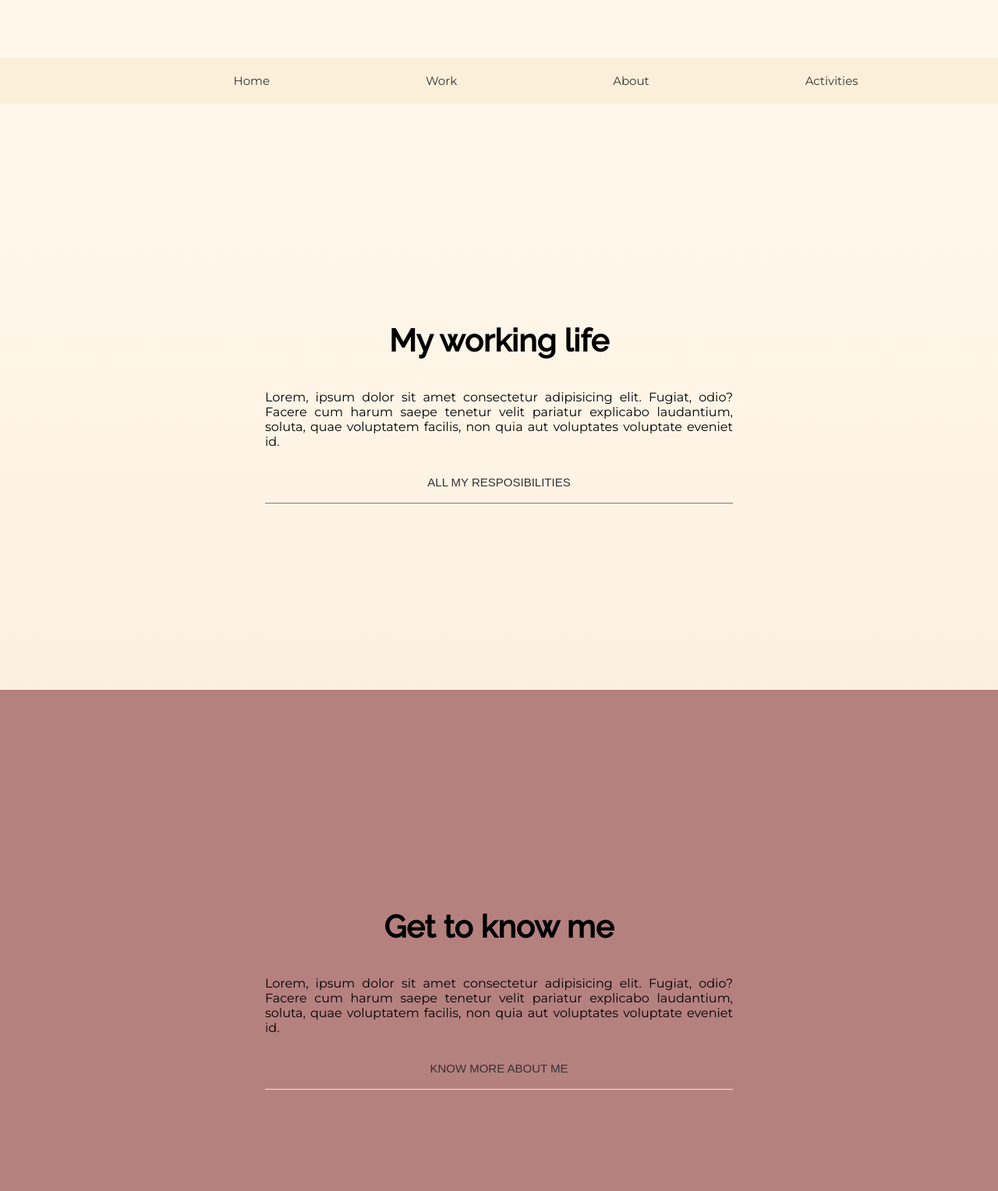
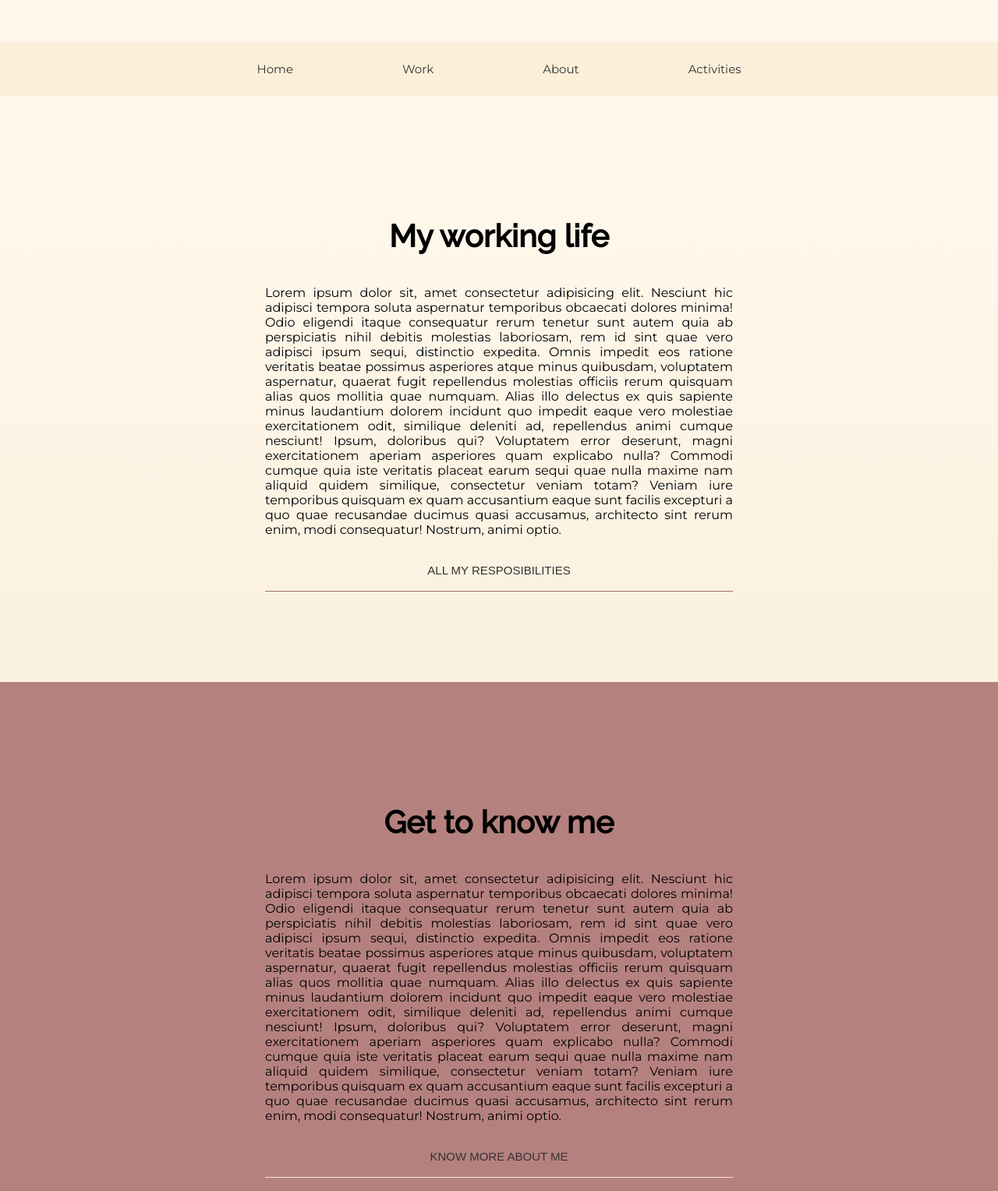
Before and after one commit to RioCantre/project-landing-page, a plain HTML site: page index.html in a window 1280 px wide. Shown: the part 612-2140 px from the top of the page at 78% size. Drawn offline with Linux system fonts and the light colour scheme.

Commit message:
Updated html and css

```diff
--- a/css/styles.css
+++ b/css/styles.css
@@ -30,11 +30,12 @@ h3 {
     display: flex;
     justify-content: center;
     list-style: none;
-    padding: 20px 60px;
+    padding: 25px 40px;
+    padding-left: 0;
     margin: 0;
 }
-#navbar li a {
-    padding: 20px 60px;
+#nav-menu li a {
+    padding: 30px 30px;
     margin: 40px;
     text-decoration: none;
     font-family: 'Montserrat', sans-serif;
@@ -63,7 +64,7 @@ h3 {
     padding: 40px;
 }
 .header-p{
-    padding: 20px;
+    padding: 10px;
 }
 
 /* section style */
@@ -125,7 +126,7 @@ p,
 }
 
 /* footer style */
-footer ,
+footer,
 .page-footer {
     padding: 40px;
     background-color: #E0856C;
@@ -165,11 +166,13 @@ footer a:hover {
 .active, .collapsible:hover {
     background-color: #FAE5C2;
 }
-#content-light {
+#light-section-1,
+#light-section-2 {
     border-bottom: 1px solid #9D6D6B;
 
 }
-#content-light:hover {
+#light-section-1:hover,
+#light-section-2:hover {
     background-color: #9D6D6B;
 
 }
--- a/index.html
+++ b/index.html
@@ -40,12 +40,22 @@
             <div>
                 <h3>My working life</h3>
                 <p>
-                    Lorem, ipsum dolor sit amet consectetur adipisicing elit. Fugiat, odio? Facere cum harum saepe tenetur velit pariatur explicabo laudantium, soluta, quae voluptatem facilis, non quia aut voluptates voluptate eveniet id.
+                    Lorem ipsum dolor sit, amet consectetur adipisicing elit. Nesciunt hic adipisci tempora soluta aspernatur temporibus
+                    obcaecati dolores minima! Odio eligendi itaque consequatur rerum tenetur sunt autem quia ab perspiciatis nihil
+                    debitis molestias laboriosam, rem id sint quae vero adipisci ipsum sequi, distinctio expedita. Omnis impedit eos
+                    ratione veritatis beatae possimus asperiores atque minus quibusdam, voluptatem aspernatur, quaerat fugit repellendus
+                    molestias officiis rerum quisquam alias quos mollitia quae numquam. Alias illo delectus ex quis sapiente minus
+                    laudantium dolorem incidunt quo impedit eaque vero molestiae exercitationem odit, similique deleniti ad, repellendus
+                    animi cumque nesciunt! Ipsum, doloribus qui? Voluptatem error deserunt, magni exercitationem aperiam asperiores quam
+                    explicabo nulla? Commodi cumque quia iste veritatis placeat earum sequi quae nulla maxime nam aliquid quidem
+                    similique, consectetur veniam totam? Veniam iure temporibus quisquam ex quam accusantium eaque sunt facilis
+                    excepturi a quo quae recusandae ducimus quasi accusamus, architecto sint rerum enim, modi consequatur! Nostrum,
+                    animi optio.
                 </p>
                 <div class="hidden-content">
-                    <button type="button" class="collapsible" id="content-light">All my resposibilities</button>
+                    <button type="button" class="collapsible" id="light-section-1">All my resposibilities</button>
                     <div class="content">
-                        <p>Lorem ipsum dolor sit amet consectetur adipisicing elit.
+                        <p>Lorem ipsum dolor sit amet consectetur adipisicing elit.</p>
                         <ul>
                             <li>
                                 Lorem ipsum dolor sit amet.
@@ -57,7 +67,6 @@
                                 Lorem ipsum dolor sit amet.
                             </li>
                         </ul>
-                        </p>
                     </div>
                 </div>
             </div>
@@ -67,12 +76,22 @@
             <div>
                 <h3>Get to know me</h3>
                 <p>
-                    Lorem, ipsum dolor sit amet consectetur adipisicing elit. Fugiat, odio? Facere cum harum saepe tenetur velit pariatur explicabo laudantium, soluta, quae voluptatem facilis, non quia aut voluptates voluptate eveniet id.
+                    Lorem ipsum dolor sit, amet consectetur adipisicing elit. Nesciunt hic adipisci tempora soluta aspernatur temporibus
+                    obcaecati dolores minima! Odio eligendi itaque consequatur rerum tenetur sunt autem quia ab perspiciatis nihil
+                    debitis molestias laboriosam, rem id sint quae vero adipisci ipsum sequi, distinctio expedita. Omnis impedit eos
+                    ratione veritatis beatae possimus asperiores atque minus quibusdam, voluptatem aspernatur, quaerat fugit repellendus
+                    molestias officiis rerum quisquam alias quos mollitia quae numquam. Alias illo delectus ex quis sapiente minus
+                    laudantium dolorem incidunt quo impedit eaque vero molestiae exercitationem odit, similique deleniti ad, repellendus
+                    animi cumque nesciunt! Ipsum, doloribus qui? Voluptatem error deserunt, magni exercitationem aperiam asperiores quam
+                    explicabo nulla? Commodi cumque quia iste veritatis placeat earum sequi quae nulla maxime nam aliquid quidem
+                    similique, consectetur veniam totam? Veniam iure temporibus quisquam ex quam accusantium eaque sunt facilis
+                    excepturi a quo quae recusandae ducimus quasi accusamus, architecto sint rerum enim, modi consequatur! Nostrum,
+                    animi optio.
                 </p>
                 <div class="hidden-content">
                     <button type="button" class="collapsible">Know more about me</button>
                     <div class="content">
-                        <p>Lorem ipsum dolor sit amet consectetur adipisicing elit.
+                        <p>Lorem ipsum dolor sit amet consectetur adipisicing elit.</p>
                         <ul>
                             <li>
                                 Lorem ipsum dolor sit amet.
@@ -84,7 +103,6 @@
                                 Lorem ipsum dolor sit amet.
                             </li>
                         </ul>
-                        </p>
                     </div>
                 </div>
             </div>
@@ -94,12 +112,12 @@
             <div>
                 <h3>Let's do something</h3>
                 <p>
-                    Lorem, ipsum dolor sit amet consectetur adipisicing elit. Fugiat, odio? Facere cum harum saepe tenetur velit pariatur explicabo laudantium, soluta, quae voluptatem facilis, non quia aut voluptates voluptate eveniet id.
+                    Lorem ipsum dolor sit, amet consectetur adipisicing elit. Nesciunt hic adipisci tempora soluta aspernatur temporibus obcaecati dolores minima! Odio eligendi itaque consequatur rerum tenetur sunt autem quia ab perspiciatis nihil debitis molestias laboriosam, rem id sint quae vero adipisci ipsum sequi, distinctio expedita. Omnis impedit eos ratione veritatis beatae possimus asperiores atque minus quibusdam, voluptatem aspernatur, quaerat fugit repellendus molestias officiis rerum quisquam alias quos mollitia quae numquam. Alias illo delectus ex quis sapiente minus laudantium dolorem incidunt quo impedit eaque vero molestiae exercitationem odit, similique deleniti ad, repellendus animi cumque nesciunt! Ipsum, doloribus qui? Voluptatem error deserunt, magni exercitationem aperiam asperiores quam explicabo nulla? Commodi cumque quia iste veritatis placeat earum sequi quae nulla maxime nam aliquid quidem similique, consectetur veniam totam? Veniam iure temporibus quisquam ex quam accusantium eaque sunt facilis excepturi a quo quae recusandae ducimus quasi accusamus, architecto sint rerum enim, modi consequatur! Nostrum, animi optio.
                 </p>
                 <div class="hidden-content">
-                    <button type="button" class="collapsible" id="content-light">See all my activities</button>
+                    <button type="button" class="collapsible" id="light-section-2">See all my activities</button>
                     <div class="content">
-                        <p>Lorem ipsum dolor sit amet consectetur adipisicing elit.
+                        <p>Lorem ipsum dolor sit amet consectetur adipisicing elit.</p>
                         <ul>
                             <li>
                                 Lorem ipsum dolor sit amet.
@@ -111,12 +129,11 @@
                                 Lorem ipsum dolor sit amet.
                             </li>
                         </ul>
-                        </p>
                     </div>
                 </div>
             </div>
         </section>
-
+        <br />
         <section class="inquiry" id="section-4">
             <img src="/image/email.png" alt="">
             <h3>Let's Get in Touch!</h3>
```
Lines whose indentation alone changed are shown as unchanged.
